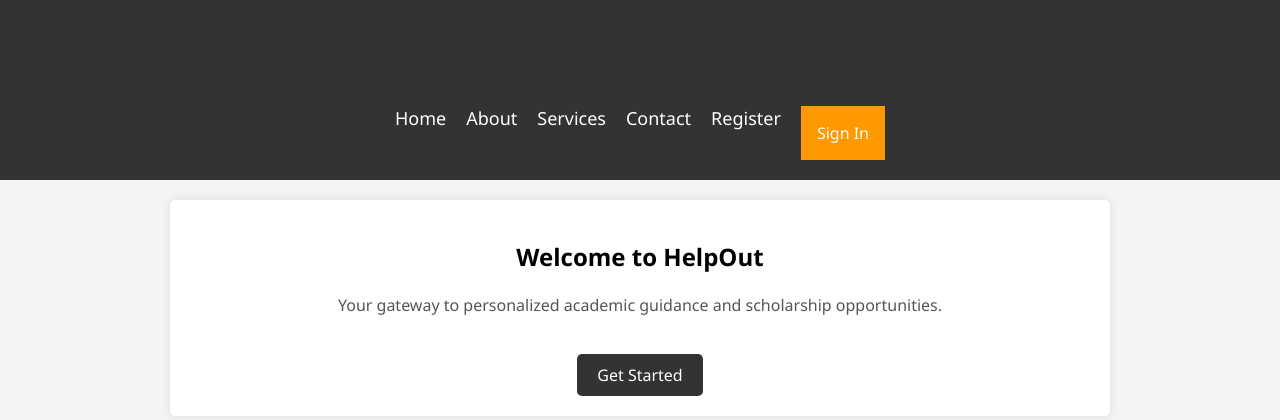
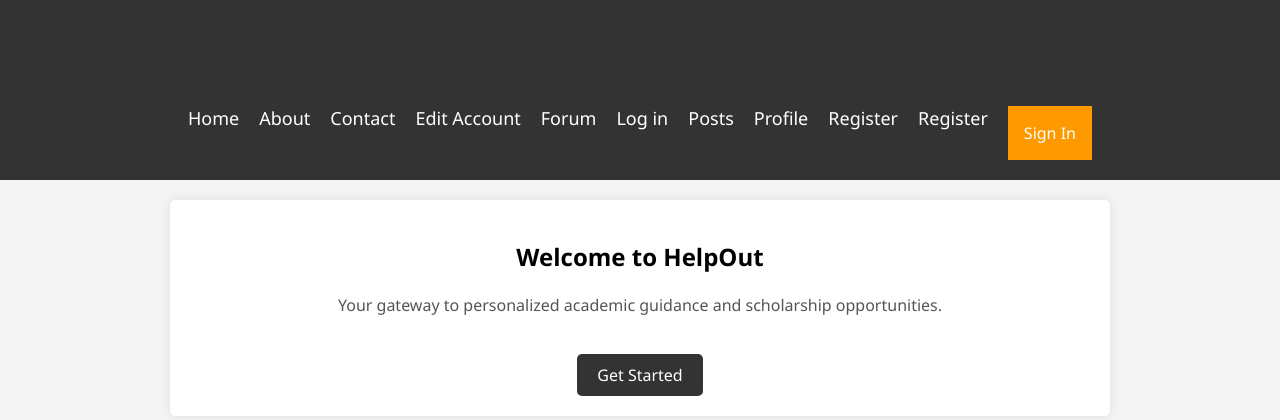
Before and after one commit to jacob-sasser/ITSC-3155-FINAL, a Flask app: page / in a window 1280 px wide. Shown: the top 420 px of the page. Run offline with Flask 3, Linux system fonts and the light colour scheme; parts of the project's set-up code (start-up, migrations or seed data) failed here and were passed over.

Commit message:
Update index.html

```diff
--- a/templates/index.html
+++ b/templates/index.html
@@ -164,10 +164,15 @@
     <h1>HelpOut</h1>
     <nav>
       <ul>
-        <li><a href="index">Home</a></li>
-        <li><a href="about">About</a></li>
-        <li><a href="services">Services</a></li>
-        <li><a href="contact">Contact</a></li>
+        <li><a href="/index">Home</a></li>
+        <li><a href="/about">About</a></li>
+        <li><a href="/contact">Contact</a></li>
+        <li><a href="/edit_account">Edit Account</a></li>
+        <li><a href="/forum">Forum</a></li>
+        <li><a href="/login">Log in</a></li>
+        <li><a href="/post">Posts</a></li>
+        <li><a href="/profile">Profile</a></li>
+        <li><a href="/register">Register</a></li>
         {% if user_name %}
         <li class="dropdown">
           <a href="javascript:void(0)" class="dropbtn">Welcome, {{ user_name }}!</a>
```
